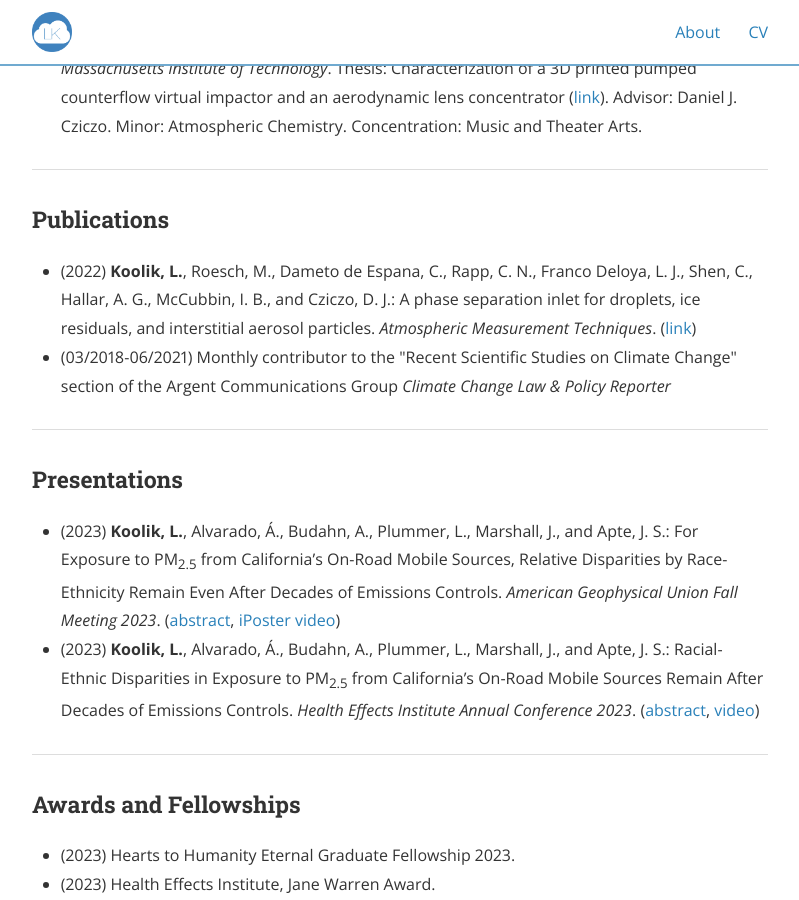
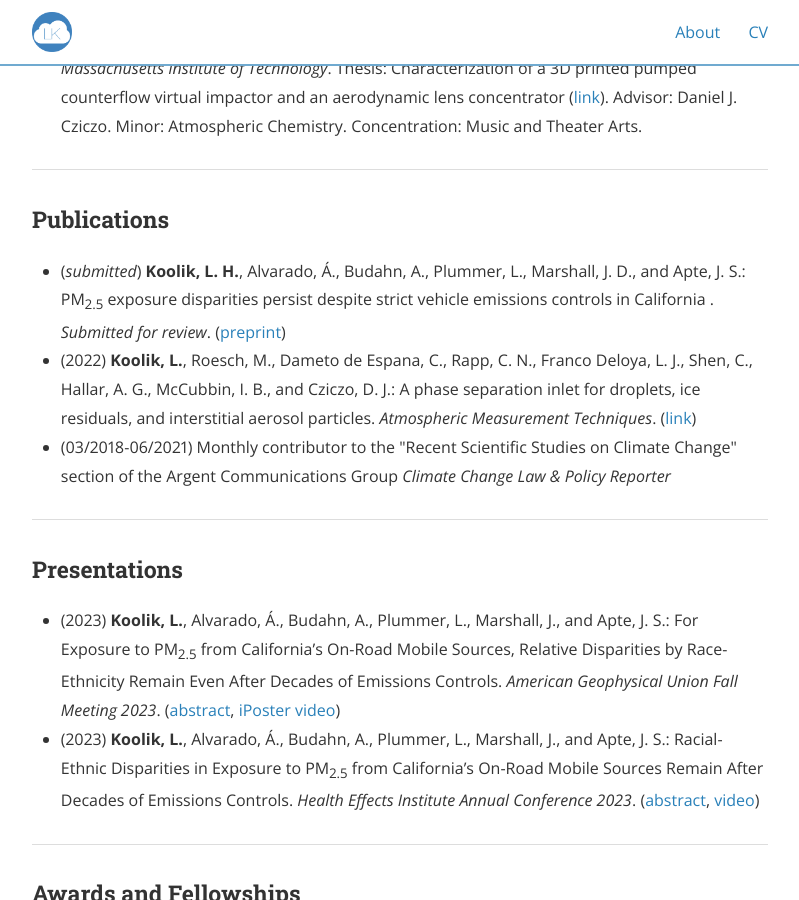
Before and after one commit to lkoolik/lkoolik.github.io, a Jekyll site: the page built from cv.md, in a window 1280 px wide and 900 px high, scrolled down 509 px. Shown: the whole window, without its empty margins (240-1039 px from the left). Built offline with Jekyll 4.4.1, drawn with Linux system fonts in a browser that asks for light colours; nearby versions of some CDN libraries.

Commit message:
Update cv.md

```diff
--- a/cv.md
+++ b/cv.md
@@ -20,6 +20,8 @@
 
 <h3>Publications</h3>
 <ul>
+  <li>(<i>submitted</i>) <b>Koolik, L. H.</b>, Alvarado, Á., Budahn, A., Plummer, L., Marshall, J. D., and Apte, J. S.: PM<sub>2.5</sub> exposure disparities persist despite strict vehicle emissions controls in California
+. <i> Submitted for review</i>. (<a href="https://doi.org/10.26434/chemrxiv-2023-669ws">preprint</a>)</li>
   <li>(2022) <b>Koolik, L.</b>, Roesch, M., Dameto de Espana, C., Rapp, C. N., Franco Deloya, L. J., Shen, C., Hallar, A. G., McCubbin, I. B., and Cziczo, D. J.: A phase separation inlet for droplets, ice residuals, and interstitial aerosol particles. <i> Atmospheric Measurement Techniques</i>. (<a href="https://doi.org/10.5194/amt-15-3213-2022">link</a>)</li>
   <li>(03/2018-06/2021) Monthly contributor to the "Recent Scientific Studies on Climate Change" section of the Argent Communications Group <i>Climate Change Law & Policy Reporter</i></li>
 </ul>
```
